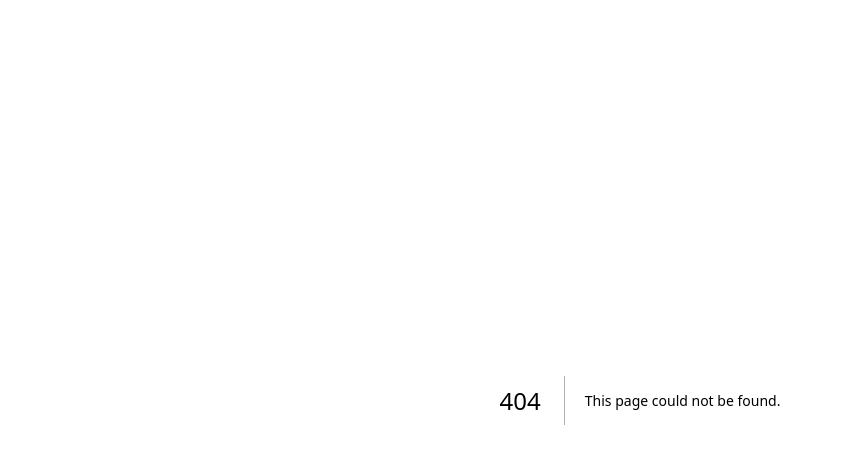
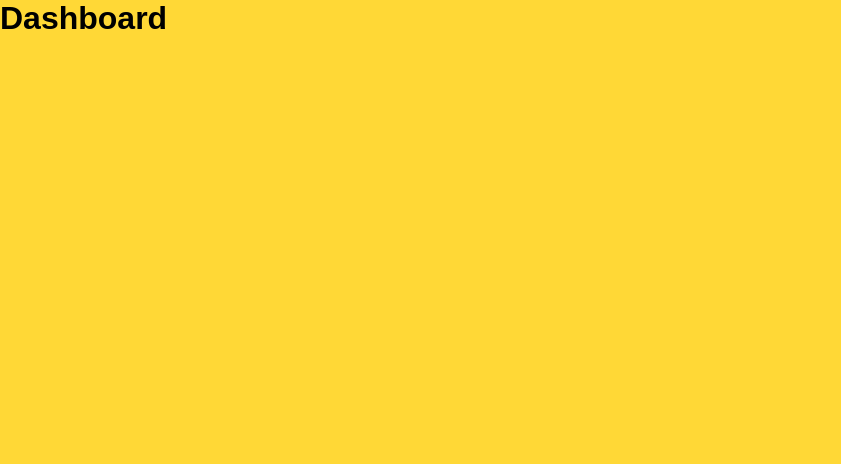
Before and after one commit to luccadumas/churras-lovers, a Next.js app: page /Dashboard in a window 1280 px wide. Before the commit this address had no page. Shown: the top 464 px of the page, without its empty margins (0-841 px from the left). Built offline with nearby package versions, Linux system fonts and the light colour scheme.

Commit message:
chore: adjustment in babel, styleds

```diff
--- a/babel.config.js
+++ b/babel.config.js
@@ -1,4 +1,7 @@
 module.exports = {
   presets: ['next/babel'],
-  plugins: ["babel-plugin-styled-components"]
+  plugins: [
+    ['babel-plugin-styled-components'],
+    'inline-react-svg',
+  ],
 }
--- a/next.config.js
+++ b/next.config.js
@@ -1,6 +1,11 @@
-/** @type {import('next').NextConfig} */
-const nextConfig = {
+const path = require('path');
+const withImages = require('next-images');
+
+module.exports = withImages({
   reactStrictMode: true,
-}
+  webpack: (config) => {
+    config.resolve.alias['@'] = path.resolve(__dirname);
 
-module.exports = nextConfig
+    return config;
+  },
+});
--- a/package.json
+++ b/package.json
@@ -10,6 +10,7 @@
   },
   "dependencies": {
     "next": "14.0.4",
+    "next-images": "^1.8.5",
     "react": "^18",
     "react-dom": "^18",
     "styled-components": "^6.1.1"
@@ -19,6 +20,7 @@
     "@types/react": "^18.2.45",
     "@types/react-dom": "^18",
     "@typescript-eslint/eslint-plugin": "^6.4.0",
+    "babel-plugin-inline-react-svg": "^2.0.2",
     "babel-plugin-styled-components": "^2.1.4",
     "eslint": "^8.0.1",
     "eslint-config-next": "14.0.4",
--- /dev/null
+++ b/src/pages/Dashboard/index.tsx
@@ -0,0 +1,11 @@
+import { Container } from "./style"
+
+const Dashboard: React.FC = () => {
+  return (
+    <Container>
+      <h1>Dashboard</h1>
+    </Container>
+  )
+}
+
+export default Dashboard
--- /dev/null
+++ b/src/pages/Dashboard/style.ts
@@ -0,0 +1,7 @@
+import styled from 'styled-components';
+
+export const Container = styled.div`
+  height: 100vh;
+  display: flex;
+  align-items: stretch;
+`;
--- a/src/pages/_app.tsx
+++ b/src/pages/_app.tsx
@@ -1,8 +1,17 @@
 import React from 'react'
 import type { AppProps } from 'next/app'
 
+import GlobalStyle from '../styles/global'
+import { ThemeProvider } from 'styled-components'
+import theme from '@/styles/theme'
+
 const App: React.FC<AppProps> = ({ Component, pageProps }) => {
-	return <Component {...pageProps} />
+  return (
+    <ThemeProvider theme={theme}>
+      <Component {...pageProps} />
+      <GlobalStyle />
+    </ThemeProvider>
+  )
 }
 
 export default App
--- a/src/pages/index.tsx
+++ b/src/pages/index.tsx
@@ -1,4 +1,6 @@
 import Head from 'next/head'
+
+import TrincaLogo from '../../assets/images/trinca-logo.svg'
 
 const Home: React.FC = () => {
   return (
@@ -12,6 +14,7 @@ const Home: React.FC = () => {
       <main>
         <div>
           <h1>Welcome to Next.js!</h1>
+          <TrincaLogo />
         </div>
       </main>
     </>
--- /dev/null
+++ b/src/styles/global.ts
@@ -0,0 +1,15 @@
+import { createGlobalStyle } from 'styled-components';
+
+export default createGlobalStyle`
+  * {
+    margin: 0;
+    padding: 0;
+    box-sizing: border-box
+  }
+
+  body {
+    background: ${props => props.theme.colors.background};
+    color: ${props => props.theme.colors.text};
+    font-family: Arial, Helvetica, sans-serif
+  }
+`;
--- /dev/null
+++ b/src/styles/theme.ts
@@ -0,0 +1,9 @@
+const theme = {
+  colors: {
+    primary: '#FFD836',
+    text: '#000000',
+    background: '#FFD836',
+  },
+}
+
+export default theme
```
Also changed, not shown: src/styles/styled.d.ts (added, +9 -0 lines), assets/images/trinca-logo.svg (added), 1 other file (tests, documents, lock files or other folders).
